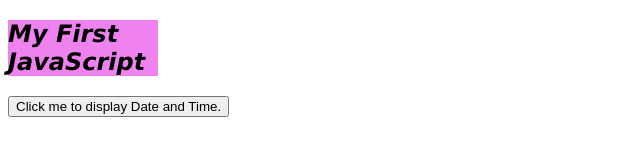
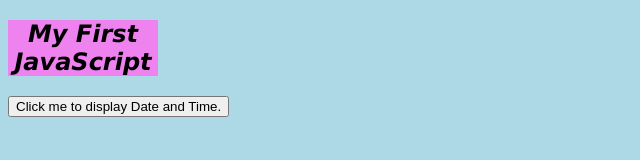
Before and after one commit to Fortunate05/My-first-time-Java, a plain HTML site: page index.html in a window 1280 px wide. Shown: the whole page, without its empty margins (0-640 px from the left). Drawn offline with Linux system fonts and the light colour scheme.

Commit message:
i put backgroup and cente

```diff
--- a/style.css
+++ b/style.css
@@ -2,4 +2,7 @@ h2{
     font-family: 'Lucida Sans', 'Lucida Sans Regular', 'Lucida Grande', 'Lucida Sans Unicode', Geneva, Verdana, sans-serif;
     font-style: italic;
     width: 150px;
+    text-align: center;
 }
+body {
+    background-color: lightblue;}
```
